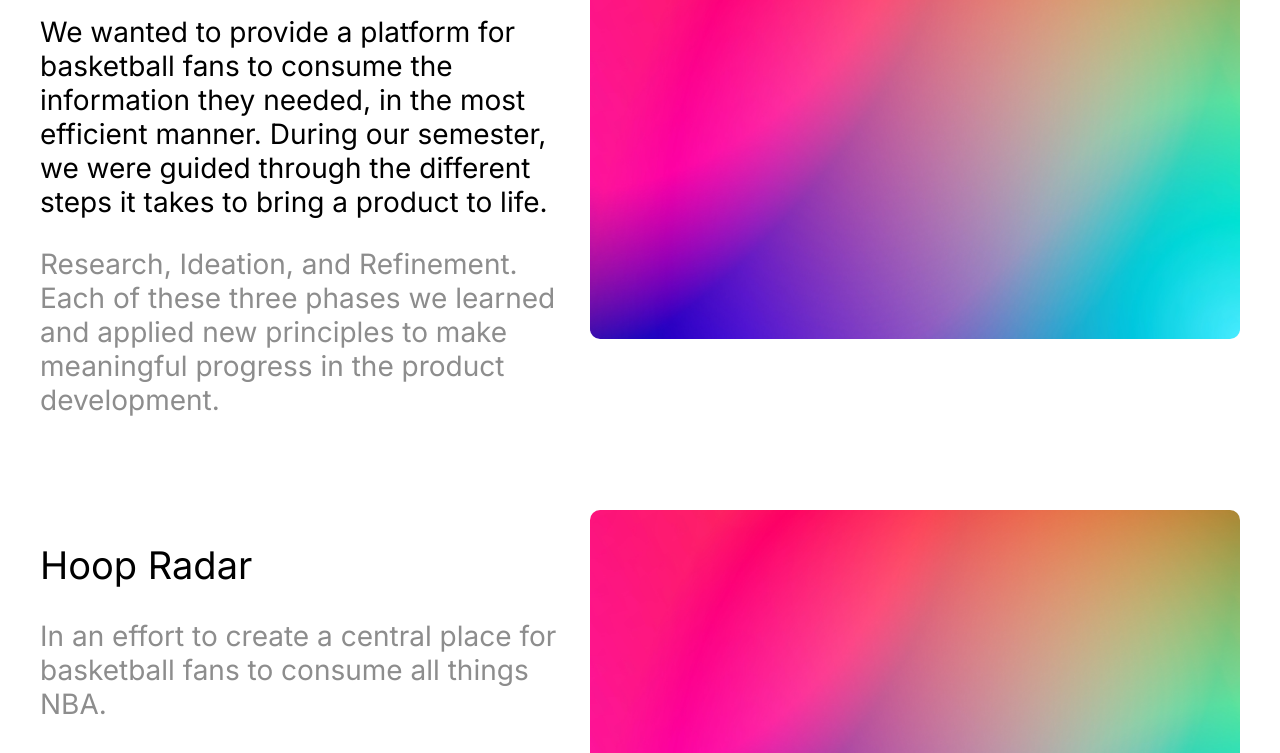
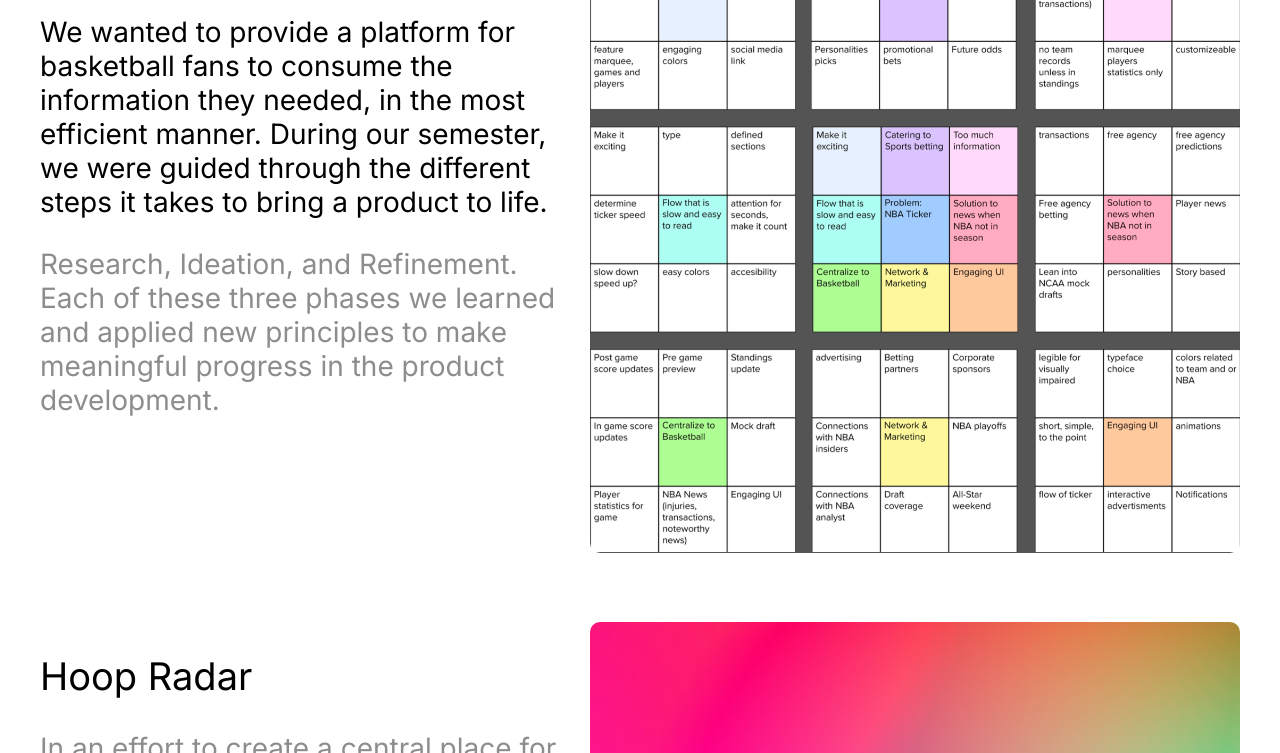
Before and after one commit to zpeeran/zpeeran.github.io, an Astro site: page /hoop-radar in a window 1280 px wide. Shown: the part 686-1439 px from the top of the page. Built offline with nearby package versions, Linux system fonts and the light colour scheme; Astro itself is replaced by a stand-in of ours.

Commit message:
adding new image

```diff
--- a/src/pages/hoop-radar.astro
+++ b/src/pages/hoop-radar.astro
@@ -16,7 +16,7 @@
         title="Background"
         caption="We wanted to provide a platform for basketball fans to consume the information they needed, in the most efficient manner. During our semester, we were guided through the different steps it takes to bring a product to life. "
         body="Research, Ideation, and Refinement. Each of these three phases we learned and applied new principles to make meaningful progress in the product development."
-        image="/temp-images/gradient1.jpg"
+        image="/LotusMap.png"
     />
     <Card
         title="Hoop Radar"
```
Also changed, not shown: public/LotusMap.png (added).
